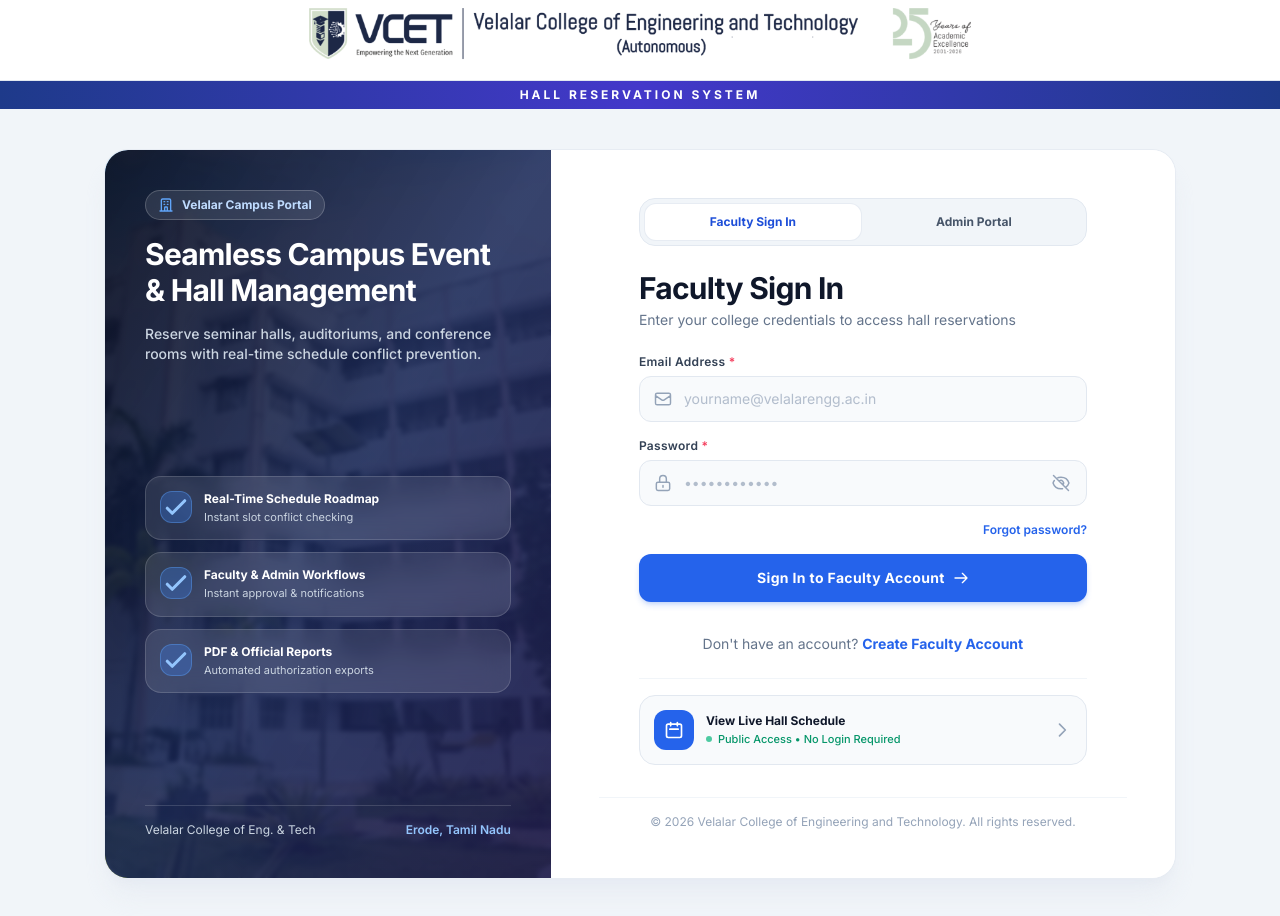
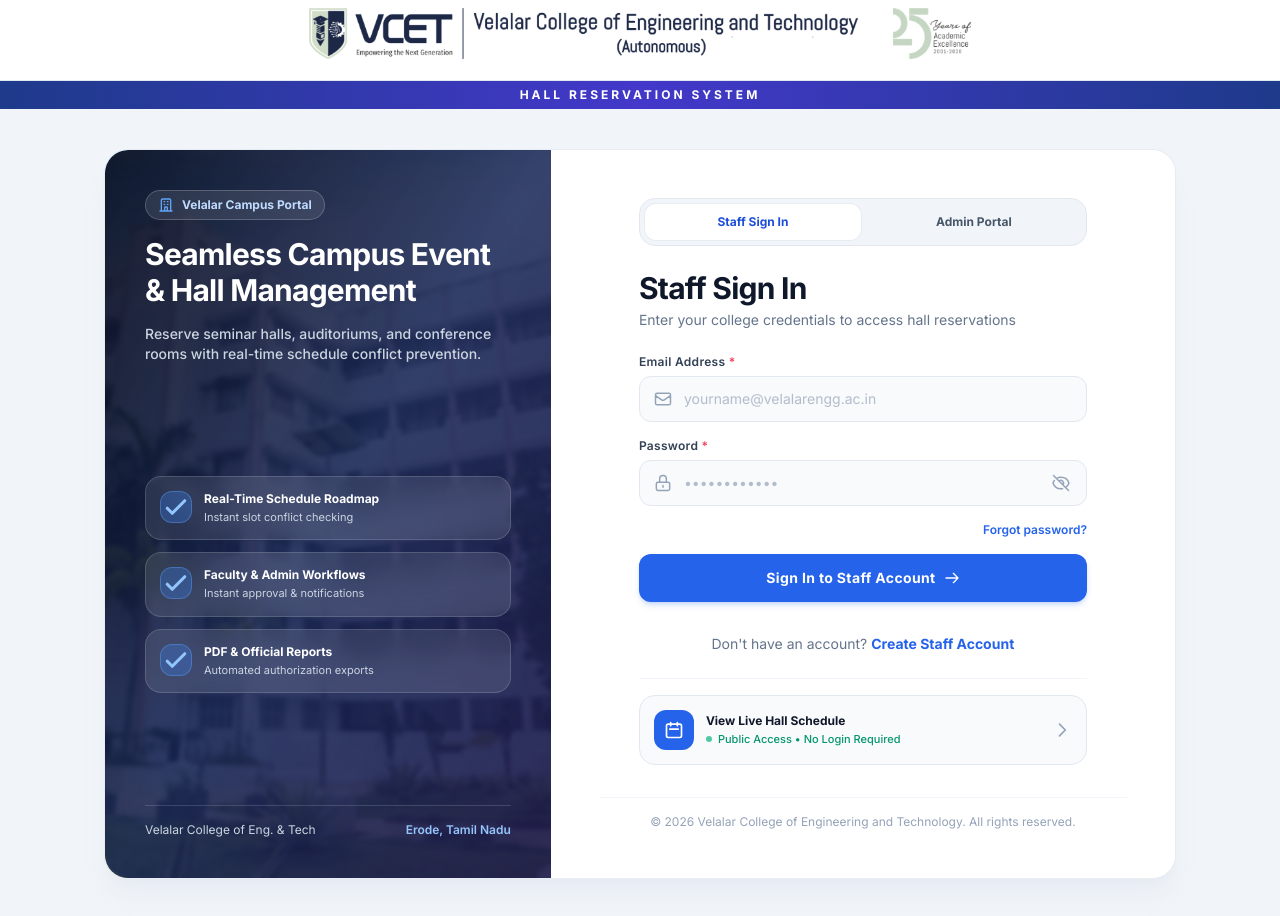
Before and after one commit to indhiran08-coder/hall-reservation-system, a React (Vite) app in the folder frontend/: page /login in a window 1280 px wide. Shown: the top 916 px of the page. Built offline with nearby package versions, Linux system fonts and the light colour scheme; no server answers.

Commit message:
ui: rename Faculty Sign In to Staff Sign In across Login and Register pages

```diff
--- a/frontend/src/pages/auth/Login.jsx
+++ b/frontend/src/pages/auth/Login.jsx
@@ -238,7 +238,7 @@
                       : 'text-slate-600 hover:text-slate-900'
                   }`}
                 >
-                  <span>Faculty Sign In</span>
+                  <span>Staff Sign In</span>
                 </button>
                 <button
                   type="button"
@@ -256,7 +256,7 @@
               {/* Form Title Header */}
               <div className="text-left space-y-1">
                 <h1 className="text-2xl sm:text-3xl font-extrabold text-slate-900 tracking-tight">
-                  {roleTab === 'admin' ? 'Administrator Sign In' : 'Faculty Sign In'}
+                  {roleTab === 'admin' ? 'Administrator Sign In' : 'Staff Sign In'}
                 </h1>
                 <p className="text-sm text-slate-500 font-normal">
                   {roleTab === 'admin'
@@ -351,7 +351,7 @@
                     </>
                   ) : (
                     <>
-                      <span>Sign In to {roleTab === 'admin' ? 'Admin Portal' : 'Faculty Account'}</span>
+                      <span>Sign In to {roleTab === 'admin' ? 'Admin Portal' : 'Staff Account'}</span>
                       <svg className="w-4 h-4" fill="none" stroke="currentColor" viewBox="0 0 24 24">
                         <path strokeLinecap="round" strokeLinejoin="round" strokeWidth={2} d="M14 5l7 7m0 0l-7 7m7-7H3" />
                       </svg>
@@ -365,7 +365,7 @@
                 <p className="text-xs sm:text-sm text-slate-500">
                   Don't have an account?{' '}
                   <Link to="/register" className="font-bold text-blue-600 hover:text-blue-800 hover:underline">
-                    Create Faculty Account
+                    Create Staff Account
                   </Link>
                 </p>
               </div>
--- a/frontend/src/pages/auth/Register.jsx
+++ b/frontend/src/pages/auth/Register.jsx
@@ -180,13 +180,13 @@
                 <svg className="w-4 h-4 text-blue-400" fill="none" stroke="currentColor" viewBox="0 0 24 24">
                   <path strokeLinecap="round" strokeLinejoin="round" strokeWidth={2} d="M18 9v3m0 0v3m0-3h3m-3 0h-3m-2-5a4 4 0 11-8 0 4 4 0 018 0zM3 20a6 6 0 0112 0v1H3v-1z" />
                 </svg>
-                <span>Faculty Registration</span>
+                <span>Staff Registration</span>
               </div>
               <h2 className="text-2xl font-extrabold text-white tracking-tight leading-tight">
                 Create Your Official VCET Account
               </h2>
               <p className="text-xs sm:text-sm text-slate-300 leading-relaxed">
-                Register as an authorized faculty member to manage and reserve campus halls, auditoriums, and seminar facilities.
+                Register as an authorized staff member to manage and reserve campus halls, auditoriums, and seminar facilities.
               </p>
             </div>
 
@@ -216,7 +216,7 @@
 
               <div className="text-left space-y-1">
                 <h1 className="text-2xl sm:text-3xl font-extrabold text-slate-900 tracking-tight">Create Account</h1>
-                <p className="text-sm text-slate-500">Register your faculty details to begin hall reservations</p>
+                <p className="text-sm text-slate-500">Register your staff details to begin hall reservations</p>
               </div>
 
               {apiError && (
```
